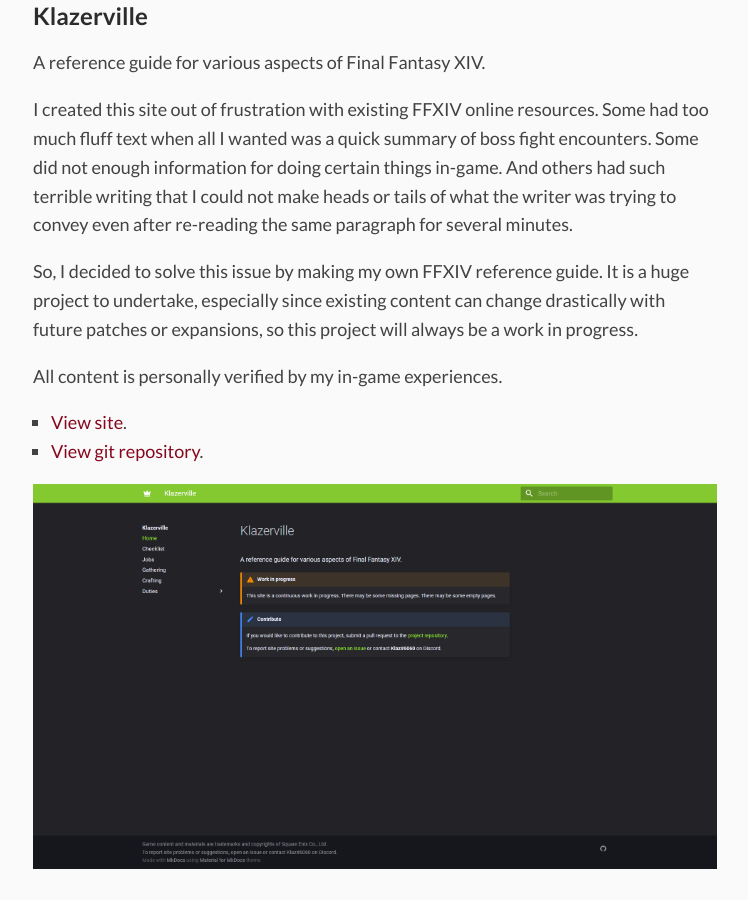
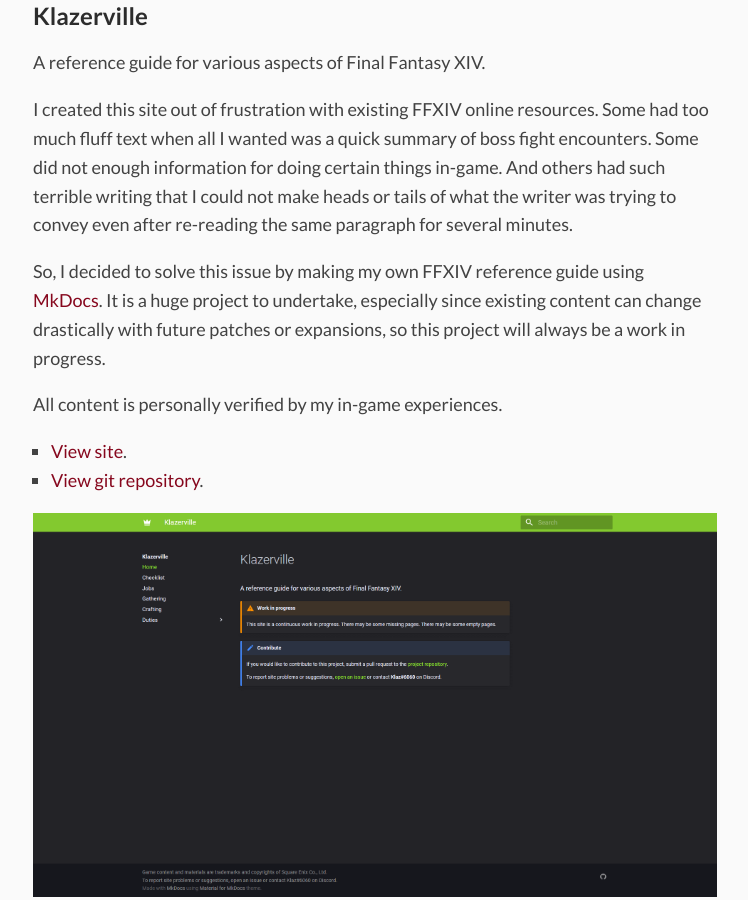
Before and after one commit to haothitran/posts, a Jekyll site: the page built from _pages/projects.md, in a window 1280 px wide and 900 px high, scrolled down 956 px. Shown: the whole window, without its empty margins (265-1013 px from the left). Built offline with Jekyll 4.4.1, drawn with Linux system fonts in a browser that asks for light colours.

Commit message:
Add reference to MkDocs in Klazerville project

```diff
--- a/_pages/projects.md
+++ b/_pages/projects.md
@@ -31,7 +31,7 @@ A reference guide for various aspects of Final Fantasy XIV.
 
 I created this site out of frustration with existing FFXIV online resources. Some had too much fluff text when all I wanted was a quick summary of boss fight encounters. Some did not enough information for doing certain things in-game. And others had such terrible writing that I could not make heads or tails of what the writer was trying to convey even after re-reading the same paragraph for several minutes.
 
-So, I decided to solve this issue by making my own FFXIV reference guide. It is a huge project to undertake, especially since existing content can change drastically with future patches or expansions, so this project will always be a work in progress.
+So, I decided to solve this issue by making my own FFXIV reference guide using [MkDocs](https://www.mkdocs.org/). It is a huge project to undertake, especially since existing content can change drastically with future patches or expansions, so this project will always be a work in progress.
 
 All content is personally verified by my in-game experiences.
 
```
